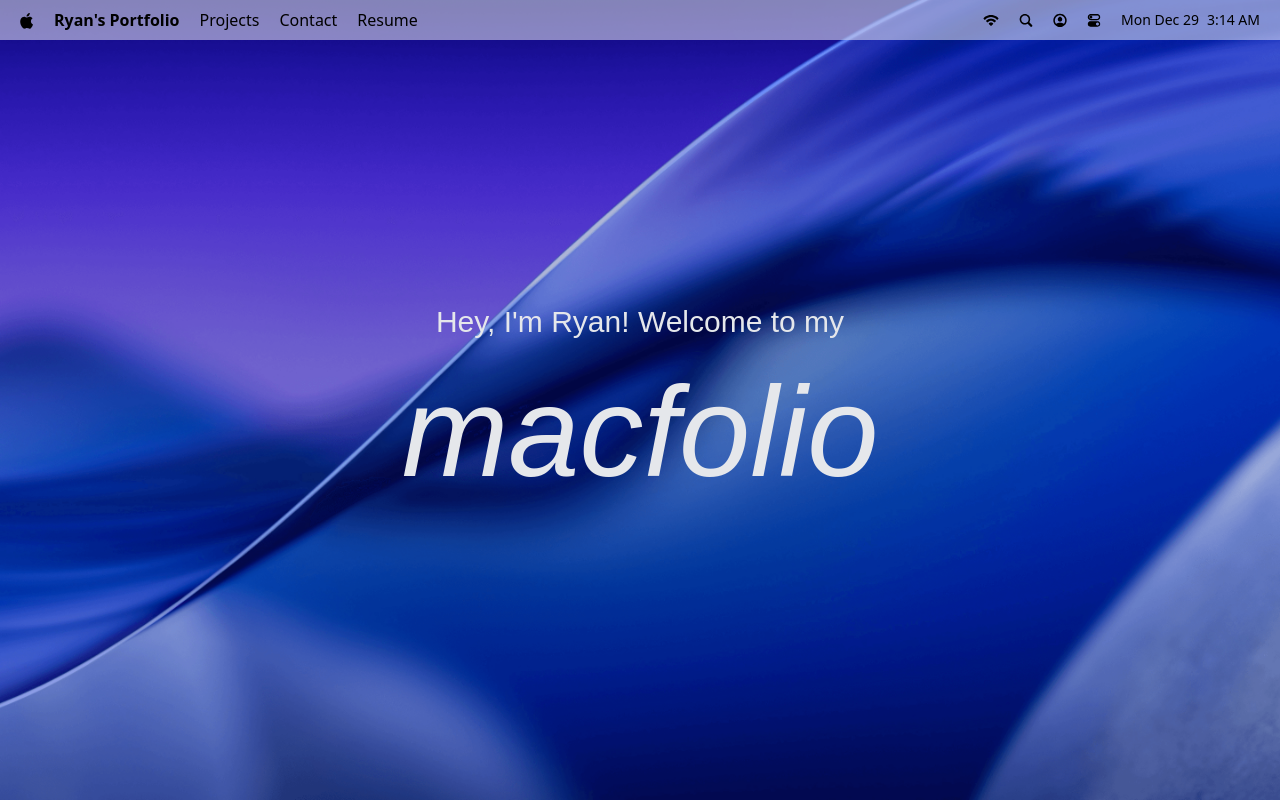
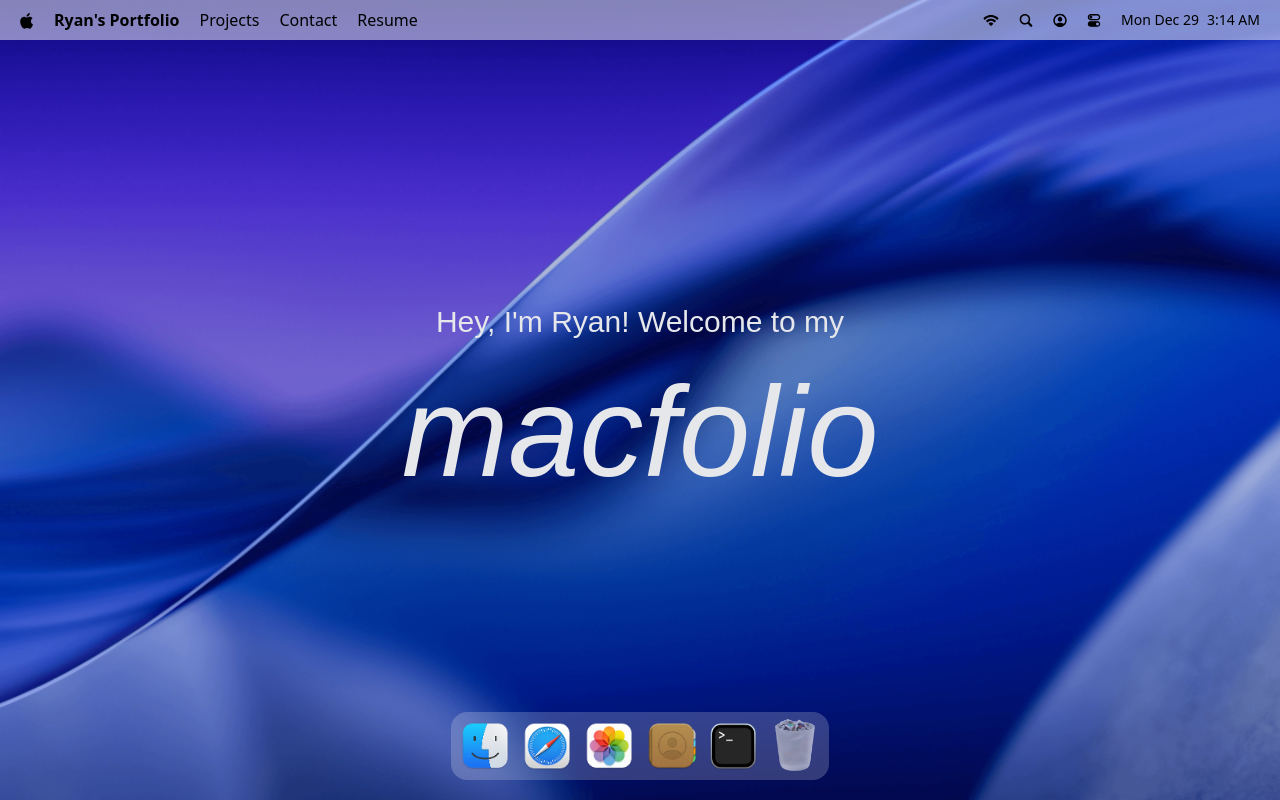
Before and after one commit to vnt1c/ryans-macfolio, a React (Vite) app: page / in a window 1280 px wide. Built offline with nearby package versions, Linux system fonts and the light colour scheme; a web font is replaced by a local one.

Commit message:
implemented dock ui

```diff
--- a/package.json
+++ b/package.json
@@ -17,6 +17,7 @@
     "lucide-react": "^0.562.0",
     "react": "^19.2.0",
     "react-dom": "^19.2.0",
+    "react-tooltip": "^5.30.0",
     "tailwindcss": "^4.1.18"
   },
   "devDependencies": {
--- a/src/App.tsx
+++ b/src/App.tsx
@@ -1,10 +1,11 @@
-import { Navbar, Welcome } from "#components";
+import { Navbar, Welcome, Dock } from "#components";
 
 const App = () => {
   return (
     <main>
       <Navbar />
       <Welcome />
+      <Dock />
     </main>
   )
 }
--- /dev/null
+++ b/src/components/Dock.tsx
@@ -0,0 +1,87 @@
+import { useRef } from "react";
+import { Tooltip } from "react-tooltip";
+import 'react-tooltip/dist/react-tooltip.css'
+import gsap from "gsap";
+import { useGSAP } from "@gsap/react";
+
+import { dockApps } from "#constants";
+
+const Dock = () => {
+  const dockRef = useRef<HTMLDivElement | null>(null);
+
+  useGSAP(() => {
+    const dock = dockRef.current;
+    if (!dock) return;
+
+    const icons = dock.querySelectorAll(".dock-icon");
+
+    const animateIcons = (mouseX : number) => {
+        const { left } = dock.getBoundingClientRect();
+
+        icons.forEach((icon) => {
+            const { left: iconLeft, width } = icon.getBoundingClientRect();
+            const center = iconLeft - left + width / 2;
+            const distance = Math.abs(mouseX - center);
+            const intensity = Math.exp(-(distance ** 2.5) / 20000);
+
+            gsap.to(icon, {
+                scale: 1 + 0.25 * intensity,
+                y: -15 * intensity,
+                duration: 0.2,
+                ease: "power1.out",
+            });
+        });
+    };
+
+    const handleMouseMove = (e : MouseEvent) => {
+        const { left } = dock.getBoundingClientRect();
+
+        animateIcons(e.clientX - left);
+    }
+
+    const resetIcons = () => {
+        icons.forEach((icon) => gsap.to(icon, {
+            scale: 1, y: 0, duration: 0.3, ease: 'power1.out',
+        }))
+    }
+
+    dock.addEventListener('mousemove', handleMouseMove);
+    dock.addEventListener('mouseleave', resetIcons);
+
+    return () => {
+        dock.removeEventListener('mousemove', handleMouseMove);
+        dock.removeEventListener('mouseleave', resetIcons);
+    }
+  }, []);
+
+  const toggleApp = (app) => {
+    // TODO implement open window logic
+  }
+
+  return (
+    <section id="dock">
+      <div ref={dockRef} className="dock-container">
+        {dockApps.map(({ id, name, icon, canOpen }) => (
+          <div key={id} className="relative flex justify-center">
+            <button
+              type="button"
+              className="dock-icon"
+              aria-label={name}
+              data-tooltip-id="dock-tooltip"
+              data-tooltip-content={name}
+              data-tooltip-delay-show={0}
+              disabled={!canOpen}
+              onClick={() => toggleApp({ id, canOpen })}
+            >
+              <img src={`/images/${icon}`} alt={name} loading="lazy" className={canOpen ? "" : "opacity-60"}/>
+            </button>
+          </div>
+        ))}
+
+        <Tooltip id="dock-tooltip" place="top" className="tooltip" />
+      </div>
+    </section>
+  )
+}
+
+export default Dock
--- a/src/components/Welcome.tsx
+++ b/src/components/Welcome.tsx
@@ -3,8 +3,8 @@
 import { useGSAP } from "@gsap/react";
 
 const FONT_WEIGHTS = {
-  subtitle: { min: 150, max: 400, default: 150 },
-  title: {min: 400, max: 900, default: 400 },
+  subtitle: { min: 150, max: 400, base: 150 },
+  title: {min: 400, max: 900, base: 400 },
 }
 
 type FontType = keyof typeof FONT_WEIGHTS;
@@ -25,7 +25,7 @@
   if (!container) return;
 
   const letters = container.querySelectorAll<HTMLSpanElement>("span");
-  const { min, max, default: base } = FONT_WEIGHTS[type];
+  const { min, max, base } = FONT_WEIGHTS[type];
 
   const animateLetter = (
     letter: HTMLSpanElement,
--- a/src/components/index.ts
+++ b/src/components/index.ts
@@ -1,4 +1,5 @@
 import Navbar from "#components/Navbar";
 import Welcome from "#components/Welcome";
+import Dock from "#components/Dock";
 
-export { Navbar, Welcome };
+export { Navbar, Welcome, Dock };
```
Also changed, not shown: 1 other file (tests, documents, lock files or other folders).
